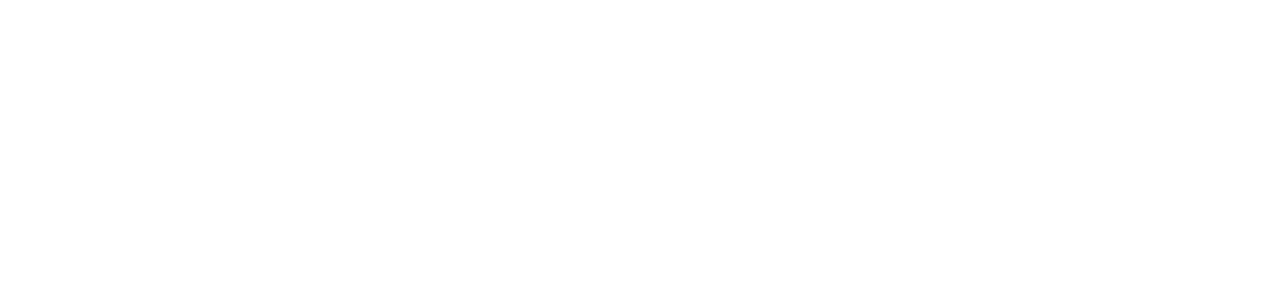
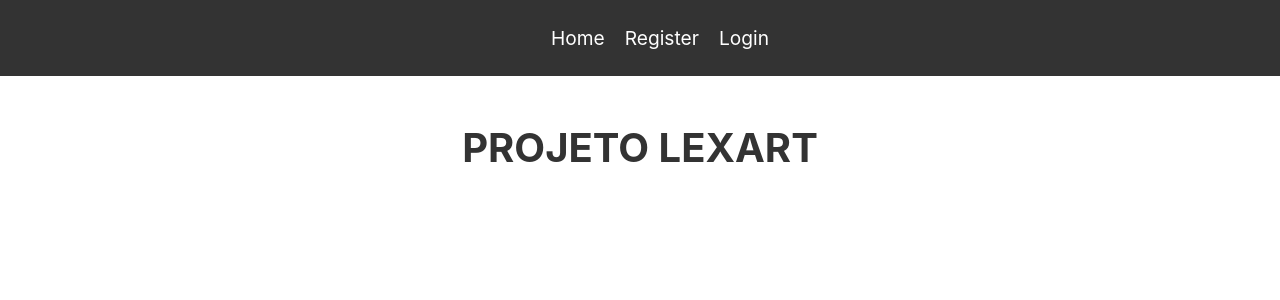
Before and after one commit to LucasRamosLobo/lexart-front, a React (Create React App) app: page / in a window 1280 px wide. Before the commit this address had no page. Shown: the top 300 px of the page. Built offline with nearby package versions, Linux system fonts and the light colour scheme.

Commit message:
cria homepage e header

```diff
--- a/src/App.js
+++ b/src/App.js
@@ -8,7 +8,7 @@
   return (
     <Router>
       <Routes>
-        <Route to="/"  element={<HomePage />}/>
+        <Route path="/"  element={<HomePage />}/>
         <Route path="/register" element={<RegistrationPage />} />
         <Route path="/login" element={<LoginPage />} />
 
```
Also changed, not shown: 1 other file (tests, documents, lock files or other folders).
